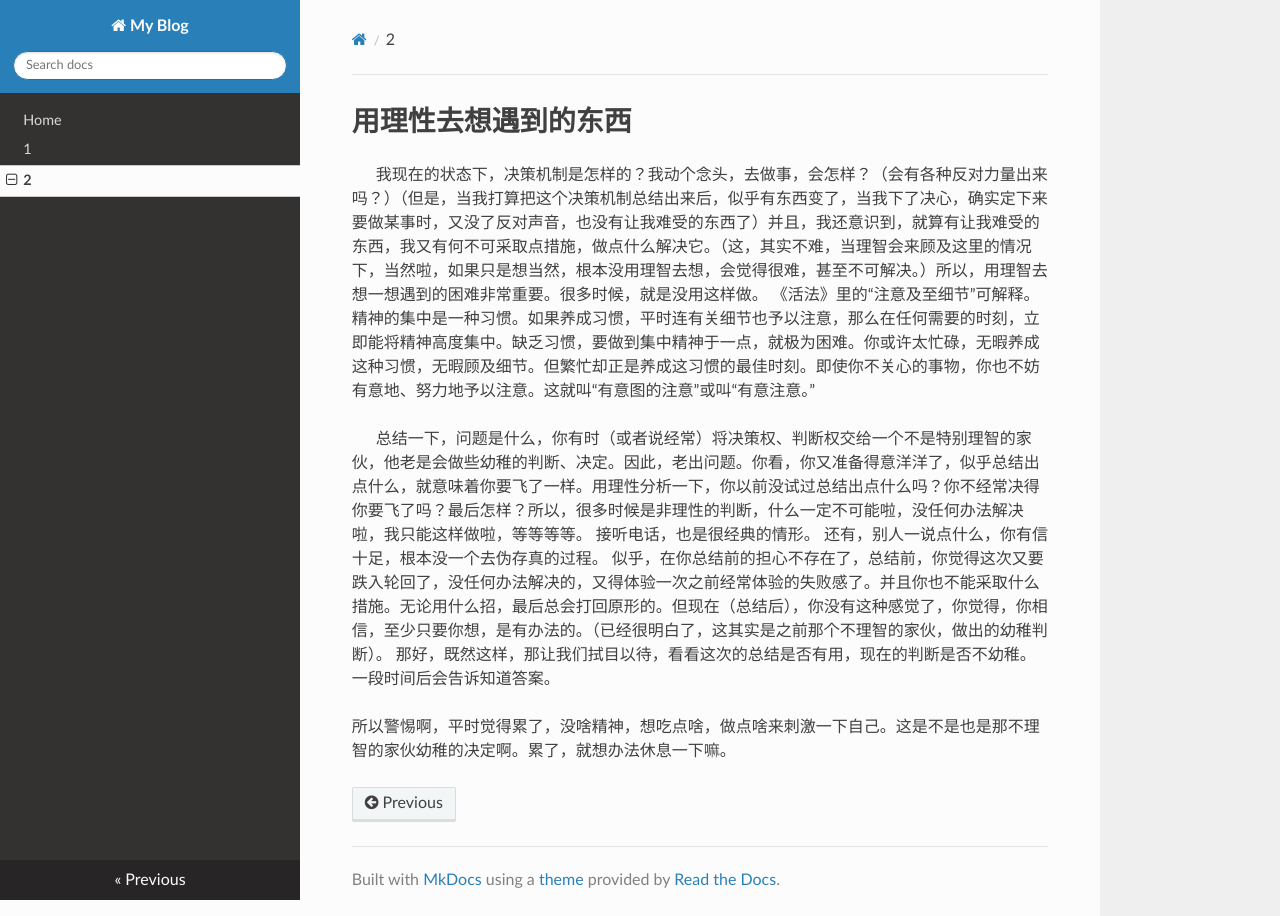
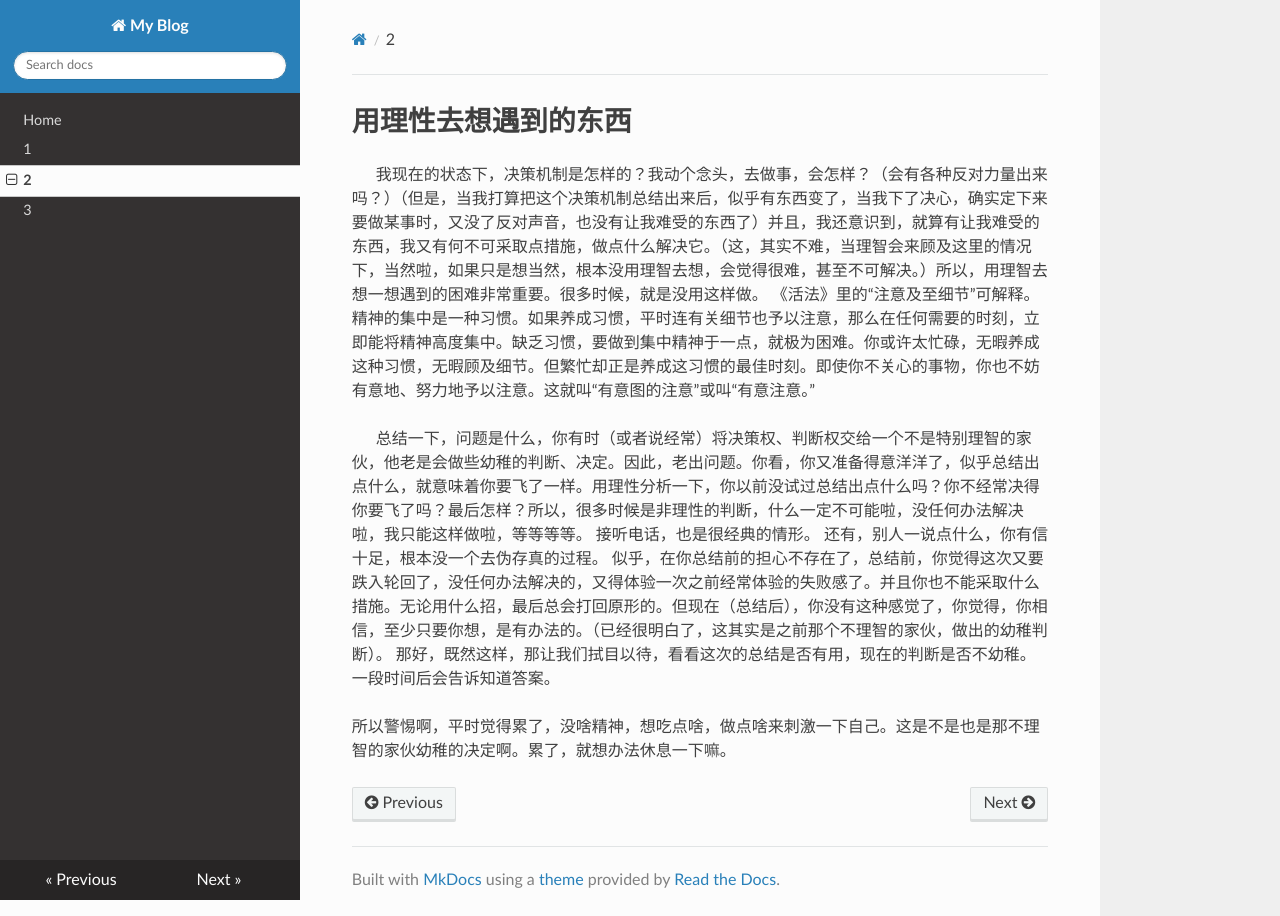
Before and after one commit to lizkca/theblog, an MkDocs documentation site: the page built from docs/2.md, in a window 1280 px wide. Built offline with MkDocs 1.6.1, drawn with Linux system fonts in a browser that asks for light colours; nearby versions of some CDN libraries.

Commit message:
fix mkdocs.yaml

```diff
--- a/mkdocs.yml
+++ b/mkdocs.yml
@@ -3,4 +3,5 @@ nav:
     - Home: index.md
     - 1: 1.md
     - 2: 2.md
+    - 3: 3.md
 theme: readthedocs
```
